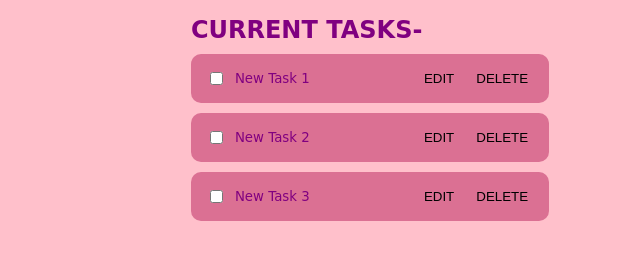
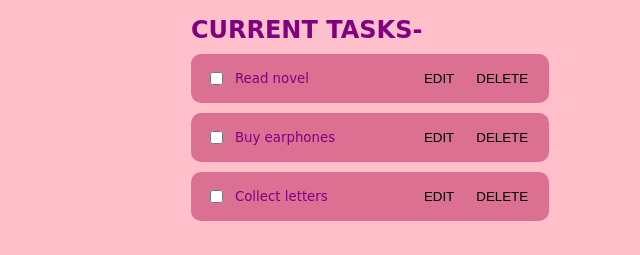
Before and after one commit to Abhilasha6/LGMVIP-Web, a plain HTML site: page To-Do-List-WebApp/index.html in a window 1280 px wide. Shown: the part 194-449 px from the top of the page, 38-678 px from the left. Drawn offline with Linux system fonts and the light colour scheme.

Commit message:
task updation

```diff
--- a/To-Do-List-WebApp/index.html
+++ b/To-Do-List-WebApp/index.html
@@ -22,7 +22,7 @@
                 <div class="task-box">
                     <div class="content">
                         <input type="checkbox" class="checkbox">
-                        <input type="text" class="task" value="New Task 1">
+                        <input type="text" class="task" value="Read novel" readonly>
                     </div>
                     <div class="actions">
                         <button class="edit">EDIT</button>
@@ -33,7 +33,7 @@
                 <div class="task-box">
                     <div class="content">
                         <input type="checkbox" class="checkbox">
-                        <input type="text" class="task" value="New Task 2">
+                        <input type="text" class="task" value="Buy earphones" readonly>
                     </div>
                     <div class="actions">
                         <button class="edit">EDIT</button>
@@ -44,7 +44,7 @@
                 <div class="task-box">
                     <div class="content">
                         <input type="checkbox" class="checkbox">
-                        <input type="text" class="task" value="New Task 3">
+                        <input type="text" class="task" value="Collect letters" readonly>
                     </div>
                     <div class="actions">
                         <button class="edit">EDIT</button>
```
